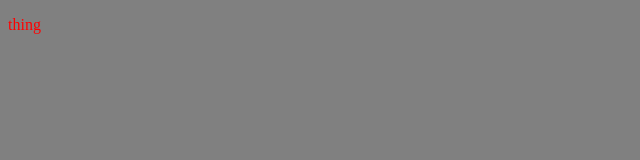
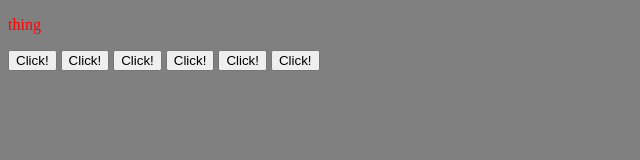
Before and after one commit to tyrone-serdan/jQuery-Notes, a plain HTML site: page index.html in a window 1280 px wide. Shown: the whole page, without its empty margins (0-640 px from the left). Drawn offline with nearby package versions, Linux system fonts and the light colour scheme.

Commit message:
small changes nothing to worry about

```diff
--- a/index.html
+++ b/index.html
@@ -12,8 +12,12 @@
 </head>
 <body>
     <p class="wow">thing</p>
-
-
+    <button>Click!</button>
+    <button>Click!</button>
+    <button>Click!</button>
+    <button>Click!</button>
+    <button>Click!</button>
+    <button>Click!</button>
 
 
     <!-- jQuery Thing -->
--- a/index.js
+++ b/index.js
@@ -1,2 +1 @@
-$("p").css("color", "red")
 $("p").css("color","red");
```
